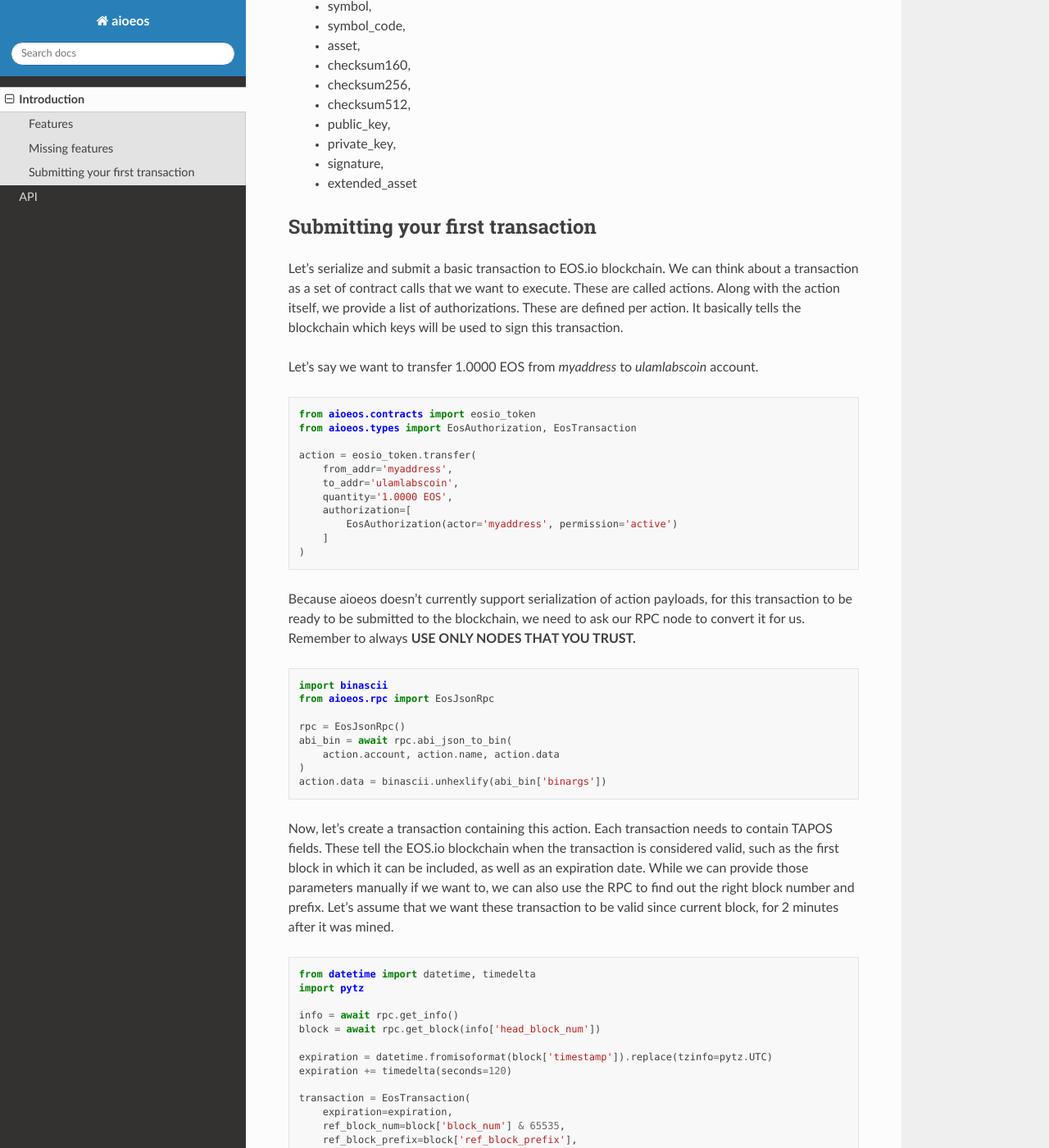
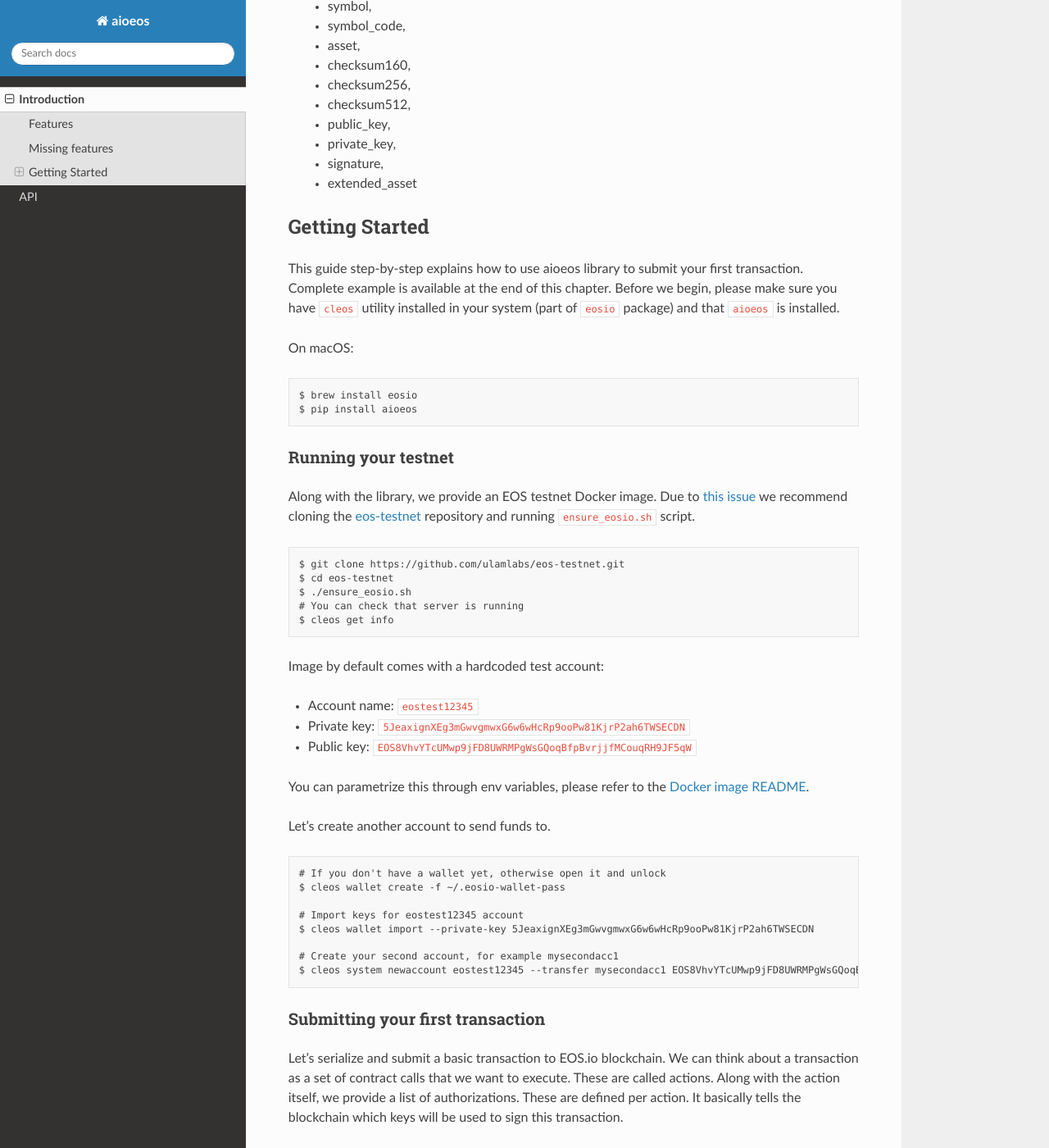
Before and after one commit to ulamlabs/aioeos, a Sphinx documentation site: the page built from docs/source/introduction.rst, in a window 1280 px wide and 1400 px high, scrolled down 756 px. Shown: the whole window at 82% size. Built offline with Sphinx 7.4.7 and the Read the Docs theme 2.0.0, drawn with Linux system fonts in a browser that asks for light colours; some of the changed text lies outside the part shown.

Commit message:
Fix docs (#5)

```diff
--- a/docs/source/introduction.rst
+++ b/docs/source/introduction.rst
@@ -43,8 +43,61 @@
    - signature,
    - extended_asset
 
+Getting Started
+---------------
+
+This guide step-by-step explains how to use aioeos library to submit your first
+transaction. Complete example is available at the end of this chapter. Before
+we begin, please make sure you have ``cleos`` utility installed in your system
+(part of ``eosio`` package) and that ``aioeos`` is installed.
+
+On macOS::
+
+    $ brew install eosio
+    $ pip install aioeos
+
+Running your testnet
+^^^^^^^^^^^^^^^^^^^^
+
+Along with the library, we provide an EOS testnet Docker image. Due to `this
+issue <https://github.com/EOSIO/eos/issues/8289>`_ we recommend cloning the
+`eos-testnet <https://github.com/ulamlabs/eos-testnet>`_ repository and running
+``ensure_eosio.sh`` script.
+
+::
+
+    $ git clone https://github.com/ulamlabs/eos-testnet.git
+    $ cd eos-testnet
+    $ ./ensure_eosio.sh
+    # You can check that server is running
+    $ cleos get info
+
+
+Image by default comes with a hardcoded test account:
+
+- Account name: ``eostest12345``
+- Private key: ``5JeaxignXEg3mGwvgmwxG6w6wHcRp9ooPw81KjrP2ah6TWSECDN``
+- Public key: ``EOS8VhvYTcUMwp9jFD8UWRMPgWsGQoqBfpBvrjjfMCouqRH9JF5qW``
+
+You can parametrize this through env variables, please refer to the `Docker image
+README <https://github.com/ulamlabs/eos-testnet/blob/master/README.md>`_.
+
+Let's create another account to send funds to.
+
+::
+
+    # If you don't have a wallet yet, otherwise open it and unlock
+    $ cleos wallet create -f ~/.eosio-wallet-pass
+
+    # Import keys for eostest12345 account
+    $ cleos wallet import --private-key 5JeaxignXEg3mGwvgmwxG6w6wHcRp9ooPw81KjrP2ah6TWSECDN
+
+    # Create your second account, for example mysecondacc1
+    $ cleos system newaccount eostest12345 --transfer mysecondacc1 EOS8VhvYTcUMwp9jFD8UWRMPgWsGQoqBfpBvrjjfMCouqRH9JF5qW --stake-net "1.0000 EOS" --stake-cpu "1.0000 EOS" --buy-ram-kbytes 8192
+
+
 Submitting your first transaction
----------------------------------
+^^^^^^^^^^^^^^^^^^^^^^^^^^^^^^^^^
 
 Let's serialize and submit a basic transaction to EOS.io blockchain. We can
 think about a transaction as a set of contract calls that we want to execute.
@@ -52,7 +105,7 @@
 authorizations. These are defined per action. It basically tells the blockchain
 which keys will be used to sign this transaction.
 
-Let's say we want to transfer 1.0000 EOS from `myaddress` to `ulamlabscoin`
+Let's say we want to transfer 1.0000 EOS from `eostest12345` to `mysecondacc1`
 account.
 
 ::
@@ -61,11 +114,11 @@
     from aioeos.types import EosAuthorization, EosTransaction
 
     action = eosio_token.transfer(
-        from_addr='myaddress',
-        to_addr='ulamlabscoin',
+        from_addr='eostest12345',
+        to_addr='mysecondacc1',
         quantity='1.0000 EOS',
         authorization=[
-            EosAuthorization(actor='myaddress', permission='active')
+            EosAuthorization(actor='eostest12345', permission='active')
         ]
     )
 
@@ -134,11 +187,11 @@
 
     digest = (
         hashlib.sha256(
-            b''.join(
+            b''.join((
                 binascii.unhexlify(chain_id),
                 serialized_transaction,
                 context_free_bytes
-            )
+            ))
         ).digest()
     )
 
@@ -150,7 +203,7 @@
 
     from aioeos.keys import EOSKey
 
-    key = EOSKey(private_key=my_private_key)
+    key = EOSKey(private_key='5JeaxignXEg3mGwvgmwxG6w6wHcRp9ooPw81KjrP2ah6TWSECDN')
     signature = key.sign(digest)
 
 A signed and serialized transaction can be now submitted to the blockchain::
@@ -159,3 +212,79 @@
         signatures=[signature],
         serialized_transaction=binascii.hexlify(serialized_transaction).decode()
     )
+
+Example code
+^^^^^^^^^^^^
+
+Complete example code::
+
+    import asyncio
+    import binascii
+    from datetime import datetime, timedelta
+    import hashlib
+
+    import pytz
+
+    from aioeos.serializer import serialize
+    from aioeos.contracts import eosio_token
+    from aioeos.keys import EOSKey
+    from aioeos.rpc import EosJsonRpc
+    from aioeos.types import EosAuthorization, EosTransaction
+
+
+    async def example():
+        action = eosio_token.transfer(
+            from_addr='eostest12345',
+            to_addr='mysecondacc1',
+            quantity='1.0000 EOS',
+            authorization=[
+                EosAuthorization(actor='eostest12345', permission='active')
+            ]
+        )
+
+        rpc = EosJsonRpc(url='http://127.0.0.1:8888')
+        abi_bin = await rpc.abi_json_to_bin(
+            action.account, action.name, action.data
+        )
+        action.data = binascii.unhexlify(abi_bin['binargs'])
+
+        info = await rpc.get_info()
+        block = await rpc.get_block(info['head_block_num'])
+
+        expiration = datetime.fromisoformat(block['timestamp']).replace(tzinfo=pytz.UTC)
+        expiration += timedelta(seconds=120)
+
+        transaction = EosTransaction(
+            expiration=expiration,
+            ref_block_num=block['block_num'] & 65535,
+            ref_block_prefix=block['ref_block_prefix'],
+            actions=[action]
+        )
+
+        chain_id = info.get('chain_id')
+        serialized_transaction = serialize(transaction)
+        context_free_bytes = bytes(32)
+
+        digest = (
+            hashlib.sha256(
+                b''.join((
+                    binascii.unhexlify(chain_id),
+                    serialized_transaction,
+                    context_free_bytes
+                ))
+            ).digest()
+        )
+
+        key = EOSKey(
+            private_key='5JeaxignXEg3mGwvgmwxG6w6wHcRp9ooPw81KjrP2ah6TWSECDN'
+        )
+        signature = key.sign(digest)
+
+        response = await rpc.push_transaction(
+            signatures=[signature],
+            serialized_transaction=binascii.hexlify(serialized_transaction).decode()
+        )
+        print(response)
+
+
+    asyncio.get_event_loop().run_until_complete(example())
```
Also changed, not shown: other parts of docs/source/introduction.rst (+1 -1 lines), 2 other files.
